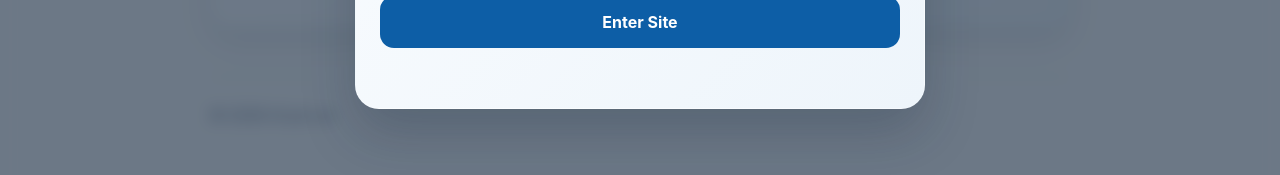
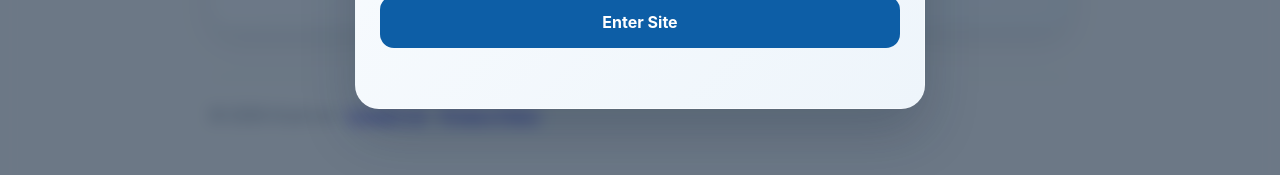
Before and after one commit to kasosterbuhr/kaso.law, a Jekyll site: the page built from why.md, in a window 1280 px wide. Shown: the part 597-772 px from the top of the page. Built offline with Jekyll 4.4.1, drawn with Linux system fonts in a browser that asks for light colours.

Commit message:
Add Contact Us and Privacy Policy links to site footer

```diff
--- a/_layouts/default.html
+++ b/_layouts/default.html
@@ -169,6 +169,10 @@
       </main>
       <footer class="site-footer">
         &copy; {{ site.time | date: "%Y" }} {{ site.title }}
+        <span aria-hidden="true"> · </span>
+        <a href="{{ '/contact' | relative_url }}">Contact Us</a>
+        <span aria-hidden="true"> · </span>
+        <a href="{{ '/policy' | relative_url }}">Privacy Policy</a>
       </footer>
     </div>
     <script src="https://cdn.jsdelivr.net/npm/jspdf@2.5.1/dist/jspdf.umd.min.js"></script>
```
